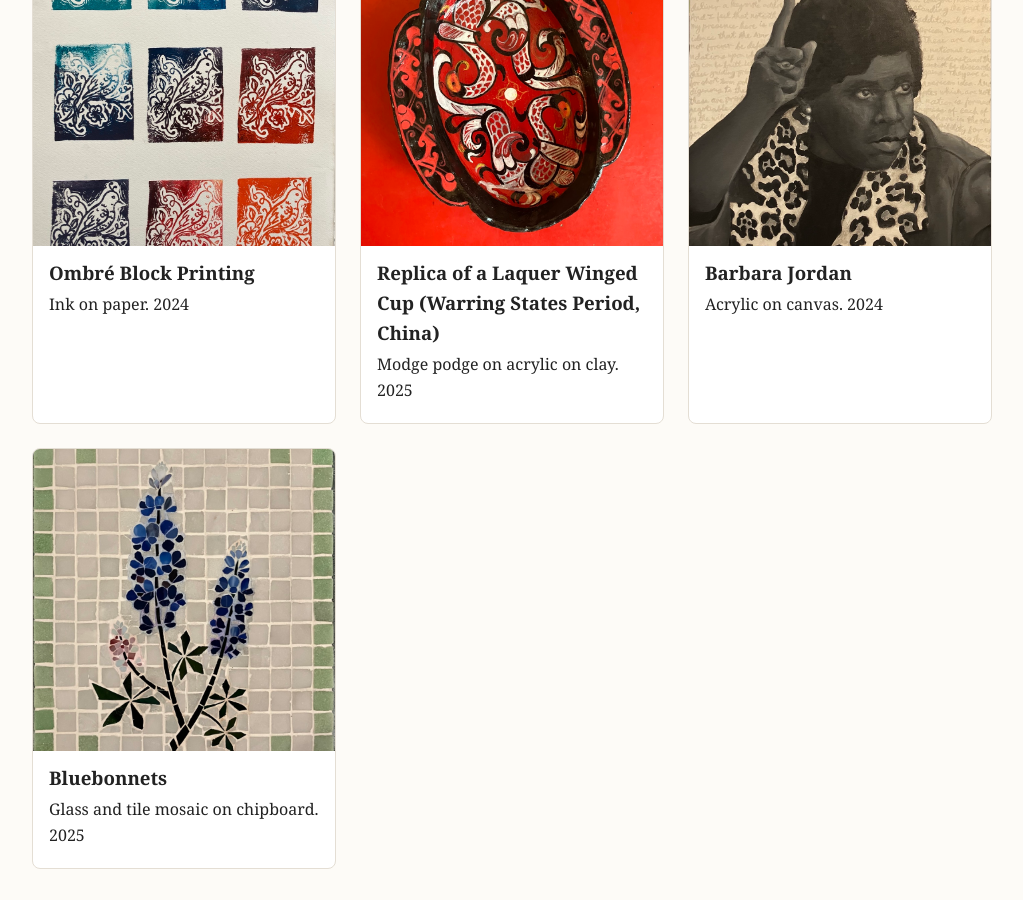
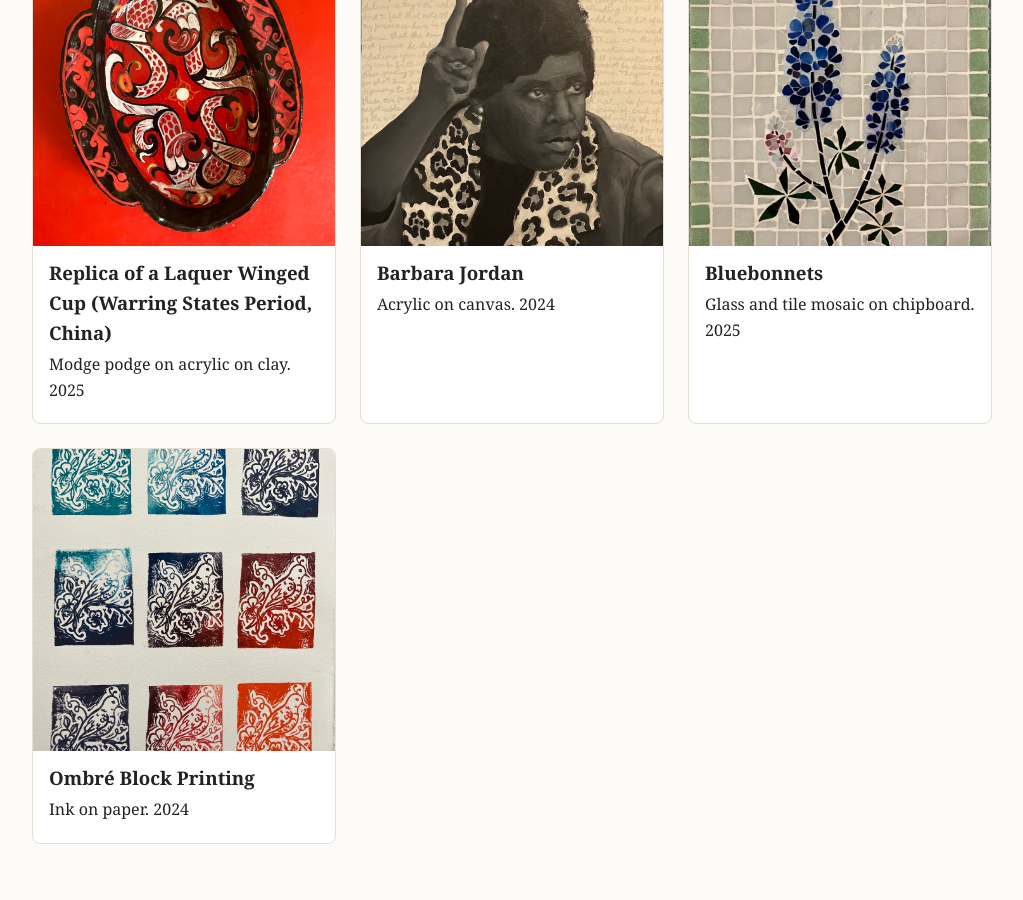
Before and after one commit to DJLiZe/portfolio, a Jekyll site: the page built from index.html, in a window 1280 px wide and 900 px high, scrolled down 302 px. Shown: the whole window, without its empty margins (128-1151 px from the left). Built offline with Jekyll 4.4.1, drawn with Linux system fonts in a browser that asks for light colours.

Commit message:
Update art.yml

```diff
--- a/_data/art.yml
+++ b/_data/art.yml
@@ -17,6 +17,12 @@
 #
 # If a value has a colon and a space in it (like "Part 1: Home"), wrap the
 # whole value in "double quotes".
+
+- title: Ombré Block Printing
+  category: School Projects
+  description: Ink on paper. 2024
+  image: /assets/img/bird-block-print.jpg
+  alt: Nine block prints of the same bird-on-a-flowering-branch design arranged in a grid, each pulled in a different ink color from teal and blue to navy, red, and orange.
 
 - title: Bluebonnets
   category: School Projects
@@ -102,9 +108,3 @@
   description: Modge podge on acrylic on clay. 2025
   image: /assets/img/scrollwork-bowl.jpg
   alt: An oval ceramic dish with a scalloped black rim, painted in red, black, and white with four stylized swirling birds arranged around a small central flower.
-
-- title: Ombré Block Printing
-  category: School Projects
-  description: Ink on paper. 2024
-  image: /assets/img/bird-block-print.jpg
-  alt: Nine block prints of the same bird-on-a-flowering-branch design arranged in a grid, each pulled in a different ink color from teal and blue to navy, red, and orange.
```
